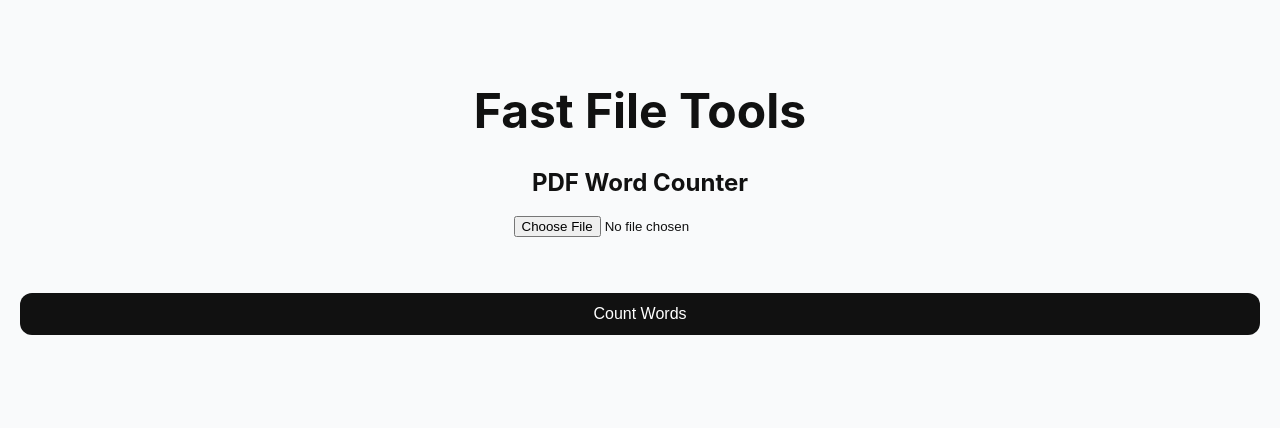
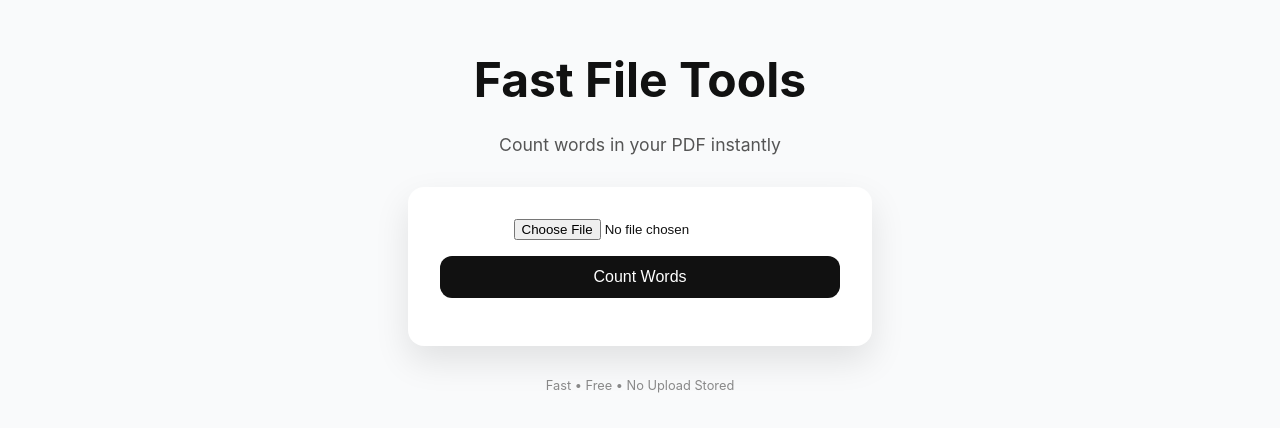
Before and after one commit to dylanwhittem022/fastfiletools, a Next.js app: page / in a window 1280 px wide. Shown: the part 220-648 px from the top of the page. Built offline with nearby package versions, Linux system fonts and the light colour scheme.

Commit message:
Update page.js

```diff
--- a/app/page.js
+++ b/app/page.js
@@ -11,10 +11,12 @@ export default function Home() {
     if (!file) return alert("Upload a PDF");
 
     setLoading(true);
+    setResult(null);
 
     const formData = new FormData();
     formData.append("file", file);
 
+    try {
       const res = await fetch("/api/count", {
         method: "POST",
         body: formData,
@@ -22,32 +24,49 @@ export default function Home() {
 
       const data = await res.json();
       setResult(data);
+    } catch (err) {
+      console.error(err);
+      setResult({ error: "Failed to process PDF" });
+    }
+
     setLoading(false);
   };
 
   return (
-    <main style={{ padding: 20 }}>
+    <main>
       <h1>Fast File Tools</h1>
-      <h2>PDF Word Counter</h2>
+      <p className="subtitle">Count words in your PDF instantly</p>
 
+      <div className="card">
         <input
           type="file"
           accept="application/pdf"
           onChange={(e) => setFile(e.target.files[0])}
         />
 
-      <br /><br />
-
         <button onClick={handleUpload}>
           {loading ? "Processing..." : "Count Words"}
         </button>
 
         {result && (
-        <div style={{ marginTop: 20 }}>
-          <p><strong>Words:</strong> {result.wordCount}</p>
-          <p><strong>Characters:</strong> {result.charCount}</p>
+          <div className="result">
+            {result.error ? (
+              <p style={{ color: "red" }}>{result.error}</p>
+            ) : (
+              <>
+                <p>
+                  <strong>Words:</strong> {result.wordCount}
+                </p>
+                <p>
+                  <strong>Characters:</strong> {result.charCount}
+                </p>
+              </>
+            )}
           </div>
         )}
+      </div>
+
+      <p className="footer">Fast • Free • No Upload Stored</p>
     </main>
   );
 }
```
Lines whose indentation alone changed are shown as unchanged.
